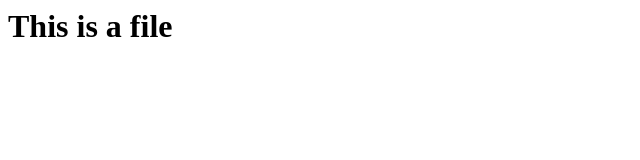
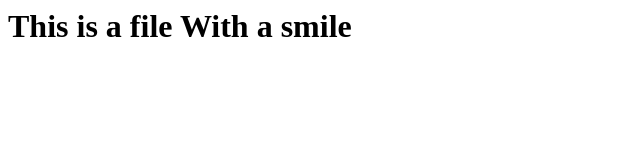
Before and after one commit to mjcleme/githubtest, a plain HTML site: page index.html in a window 1280 px wide. Shown: the whole page, without its empty margins (0-640 px from the left). Drawn offline with Linux system fonts and the light colour scheme.

Commit message:
Update index.html

```diff
--- a/index.html
+++ b/index.html
@@ -1,5 +1,6 @@
 <html>
     <h1>
         This is a file
+        With a smile
     </h1>
 </html>
```
